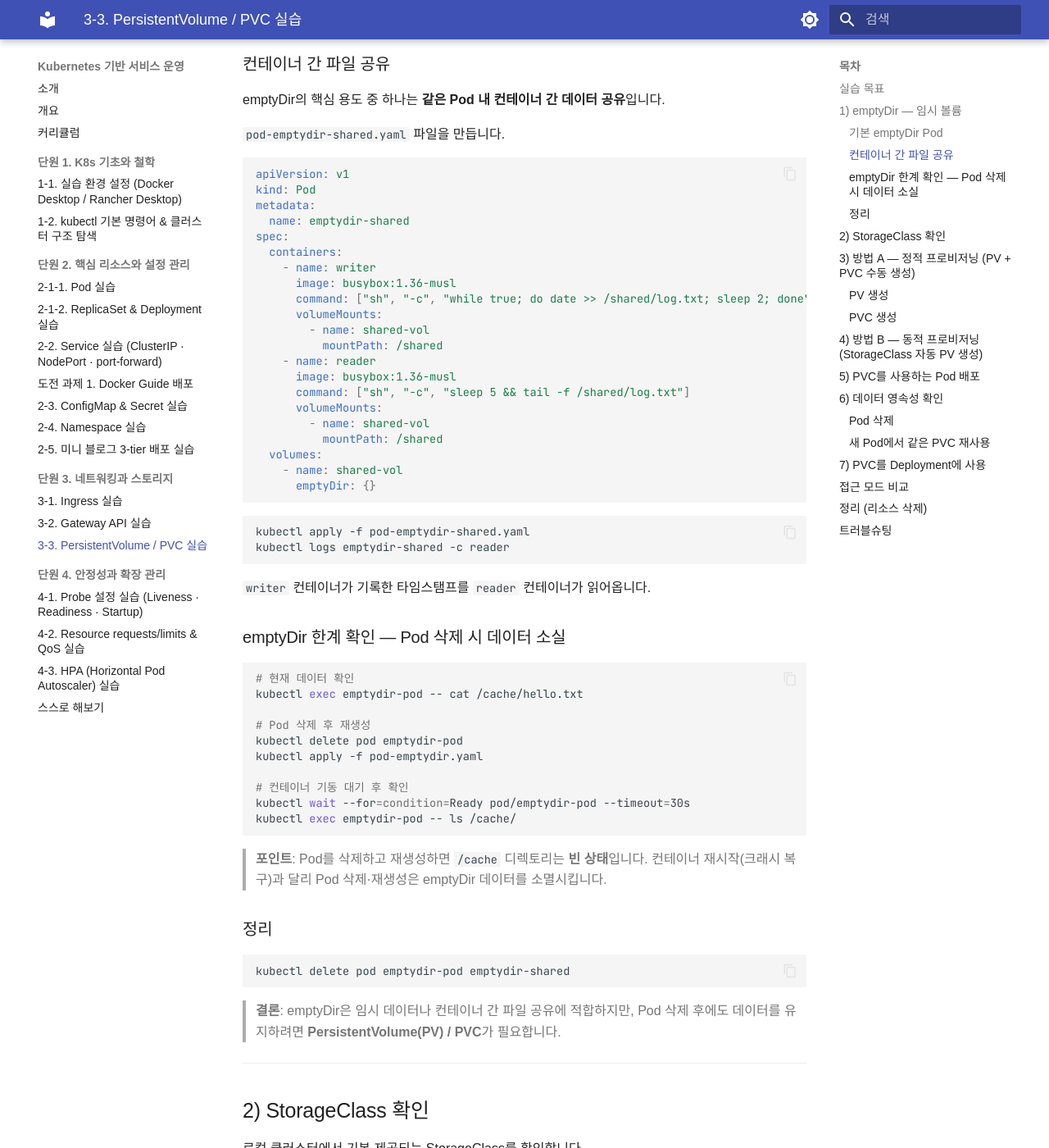
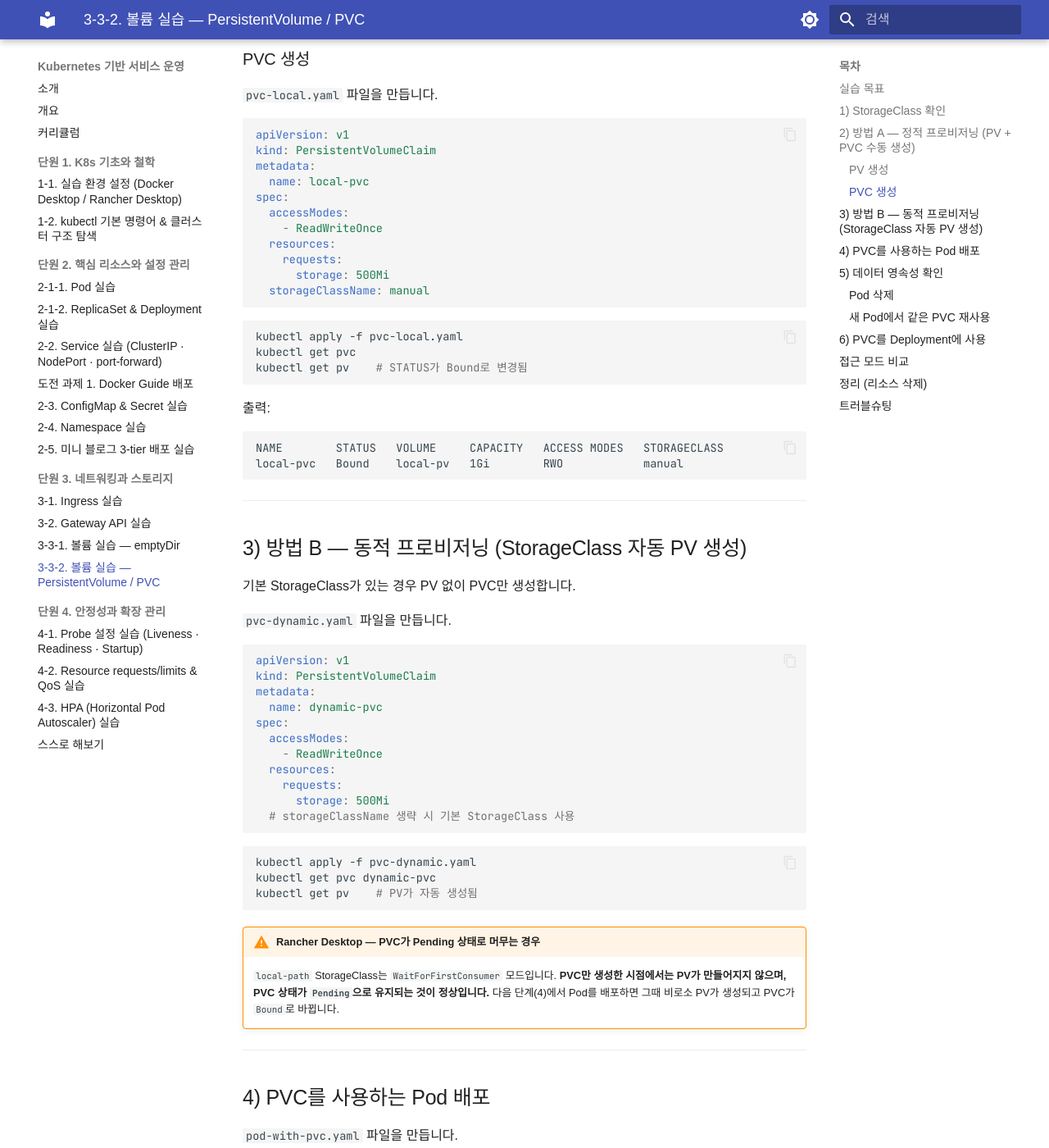
Before and after one commit to skilleat-labs/docker-k8s-labs, an MkDocs documentation site: the page built from docs/modules/module10/3-3-2.md, in a window 1280 px wide and 1400 px high, scrolled down 1476 px. Shown: the whole window at 82% size. Built offline with MkDocs 1.6.1 and Material for MkDocs 9.7.7, drawn with Linux system fonts in a browser that asks for light colours; some web fonts are replaced; some of the changed text lies outside the part shown.

Commit message:
docs: 3-3 볼륨 실습을 3-3-1(emptyDir)과 3-3-2(PV/PVC)로 분리

````diff
--- a/docs/modules/module10/3-3.md
+++ b/docs/modules/module10/3-3-2.md
@@ -1,124 +1,14 @@
-# 3-3. 볼륨 실습 — emptyDir에서 PersistentVolume까지
+# 3-3-2. 볼륨 실습 — PersistentVolume / PVC
 
 ## 실습 목표
 
-- emptyDir 임시 볼륨을 사용해 컨테이너 간 데이터를 공유한다.
-- Pod 삭제 시 emptyDir 데이터가 소멸됨을 직접 확인한다.
 - PersistentVolume(PV)과 PersistentVolumeClaim(PVC)을 생성하고 바인딩한다.
 - Pod에서 PVC를 볼륨으로 마운트하여 데이터를 영속적으로 저장한다.
 - Pod를 삭제하고 재생성해도 데이터가 유지되는 것을 확인한다.
 
 ---
 
-## 1) emptyDir — 임시 볼륨
-
-가장 단순한 볼륨 타입인 **emptyDir**부터 시작합니다. Pod가 실행되는 동안만 존재하며, Pod 삭제 시 데이터도 함께 삭제됩니다.
-
-| 특징 | 내용 |
-|---|---|
-| 데이터 생명주기 | Pod와 동일 (Pod 삭제 시 소멸) |
-| 주요 용도 | 컨테이너 간 파일 공유, 캐시, 임시 작업 공간 |
-| 설정 난이도 | 매우 간단 (StorageClass, PVC 불필요) |
-| Rancher Desktop 호환 | 추가 설정 없이 바로 사용 가능 |
-
-### 기본 emptyDir Pod
-
-`pod-emptydir.yaml` 파일을 만듭니다.
-
-```yaml
-apiVersion: v1
-kind: Pod
-metadata:
-  name: emptydir-pod
-spec:
-  containers:
-    - name: writer
-      image: busybox:1.36-musl
-      command: ["sh", "-c", "echo 'Hello emptyDir!' > /cache/hello.txt && sleep 3600"]
-      volumeMounts:
-        - name: cache-vol
-          mountPath: /cache
-  volumes:
-    - name: cache-vol
-      emptyDir: {}
-```
-
-```bash
-kubectl apply -f pod-emptydir.yaml
-kubectl exec emptydir-pod -- cat /cache/hello.txt
-```
-
-출력:
-
-```
-Hello emptyDir!
-```
-
-### 컨테이너 간 파일 공유
-
-emptyDir의 핵심 용도 중 하나는 **같은 Pod 내 컨테이너 간 데이터 공유**입니다.
-
-`pod-emptydir-shared.yaml` 파일을 만듭니다.
-
-```yaml
-apiVersion: v1
-kind: Pod
-metadata:
-  name: emptydir-shared
-spec:
-  containers:
-    - name: writer
-      image: busybox:1.36-musl
-      command: ["sh", "-c", "while true; do date >> /shared/log.txt; sleep 2; done"]
-      volumeMounts:
-        - name: shared-vol
-          mountPath: /shared
-    - name: reader
-      image: busybox:1.36-musl
-      command: ["sh", "-c", "sleep 5 && tail -f /shared/log.txt"]
-      volumeMounts:
-        - name: shared-vol
-          mountPath: /shared
-  volumes:
-    - name: shared-vol
-      emptyDir: {}
-```
-
-```bash
-kubectl apply -f pod-emptydir-shared.yaml
-kubectl logs emptydir-shared -c reader
-```
-
-`writer` 컨테이너가 기록한 타임스탬프를 `reader` 컨테이너가 읽어옵니다.
-
-### emptyDir 한계 확인 — Pod 삭제 시 데이터 소실
-
-```bash
-# 현재 데이터 확인
-kubectl exec emptydir-pod -- cat /cache/hello.txt
-
-# Pod 삭제 후 재생성
-kubectl delete pod emptydir-pod
-kubectl apply -f pod-emptydir.yaml
-
-# 컨테이너 기동 대기 후 확인
-kubectl wait --for=condition=Ready pod/emptydir-pod --timeout=30s
-kubectl exec emptydir-pod -- ls /cache/
-```
-
-> **포인트**: Pod를 삭제하고 재생성하면 `/cache` 디렉토리는 **빈 상태**입니다. 컨테이너 재시작(크래시 복구)과 달리 Pod 삭제·재생성은 emptyDir 데이터를 소멸시킵니다.
-
-### 정리
-
-```bash
-kubectl delete pod emptydir-pod emptydir-shared
-```
-
-> **결론**: emptyDir은 임시 데이터나 컨테이너 간 파일 공유에 적합하지만, Pod 삭제 후에도 데이터를 유지하려면 **PersistentVolume(PV) / PVC**가 필요합니다.
-
----
-
-## 2) StorageClass 확인
+## 1) StorageClass 확인
 
 로컬 클러스터에서 기본 제공되는 StorageClass를 확인합니다.
 
@@ -215,7 +105,7 @@
 
 ---
 
-## 4) 방법 B — 동적 프로비저닝 (StorageClass 자동 PV 생성)
+## 3) 방법 B — 동적 프로비저닝 (StorageClass 자동 PV 생성)
 
 기본 StorageClass가 있는 경우 PV 없이 PVC만 생성합니다.
 
@@ -244,11 +134,11 @@
 !!! warning "Rancher Desktop — PVC가 Pending 상태로 머무는 경우"
     `local-path` StorageClass는 `WaitForFirstConsumer` 모드입니다.
     **PVC만 생성한 시점에서는 PV가 만들어지지 않으며, PVC 상태가 `Pending`으로 유지되는 것이 정상입니다.**
-    다음 단계(5)에서 Pod를 배포하면 그때 비로소 PV가 생성되고 PVC가 `Bound`로 바뀝니다.
+    다음 단계(4)에서 Pod를 배포하면 그때 비로소 PV가 생성되고 PVC가 `Bound`로 바뀝니다.
 
 ---
 
-## 5) PVC를 사용하는 Pod 배포
+## 4) PVC를 사용하는 Pod 배포
 
 `pod-with-pvc.yaml` 파일을 만듭니다.
 
@@ -338,7 +228,7 @@
 
 ---
 
-## 7) PVC를 Deployment에 사용
+## 6) PVC를 Deployment에 사용
 
 실제로는 Deployment에서 PVC를 사용합니다.
 
--- a/mkdocs.yml
+++ b/mkdocs.yml
@@ -51,7 +51,8 @@
       - 단원 3. 네트워킹과 스토리지:
           - 3-1. Ingress 실습: modules/module10/3-1.md
           - 3-2. Gateway API 실습: modules/module10/3-2.md
-          - 3-3. PersistentVolume / PVC 실습: modules/module10/3-3.md
+          - 3-3-1. 볼륨 실습 — emptyDir: modules/module10/3-3-1.md
+          - 3-3-2. 볼륨 실습 — PersistentVolume / PVC: modules/module10/3-3-2.md
       - 단원 4. 안정성과 확장 관리:
           - 4-1. Probe 설정 실습 (Liveness · Readiness · Startup): modules/module10/4-1.md
           - 4-2. Resource requests/limits & QoS 실습: modules/module10/4-2.md
````
Also changed, not shown: other parts of docs/modules/module10/3-3-2.md (+2 -2 lines), docs/modules/module10/3-3-1.md (added, +114 -0 lines).
